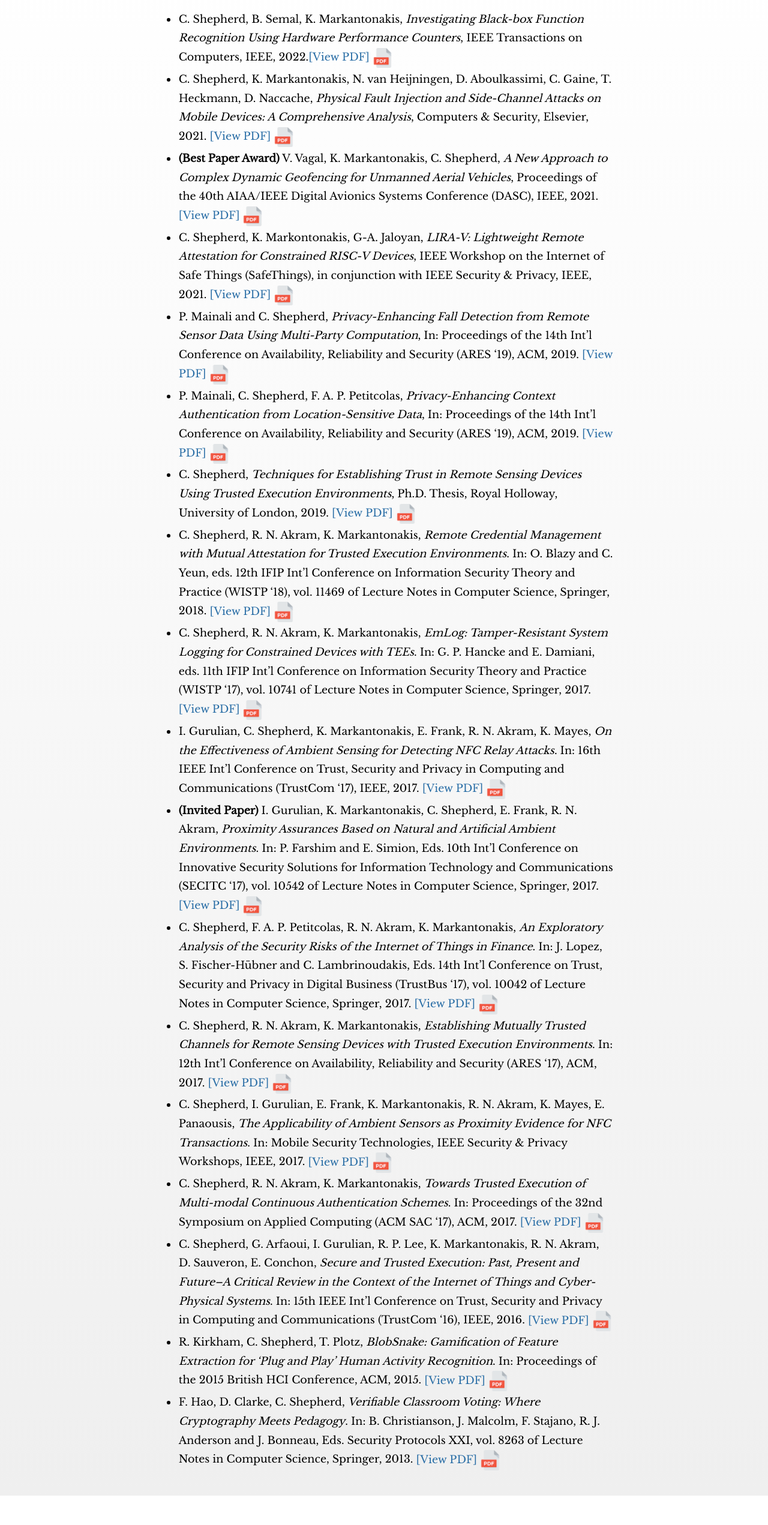
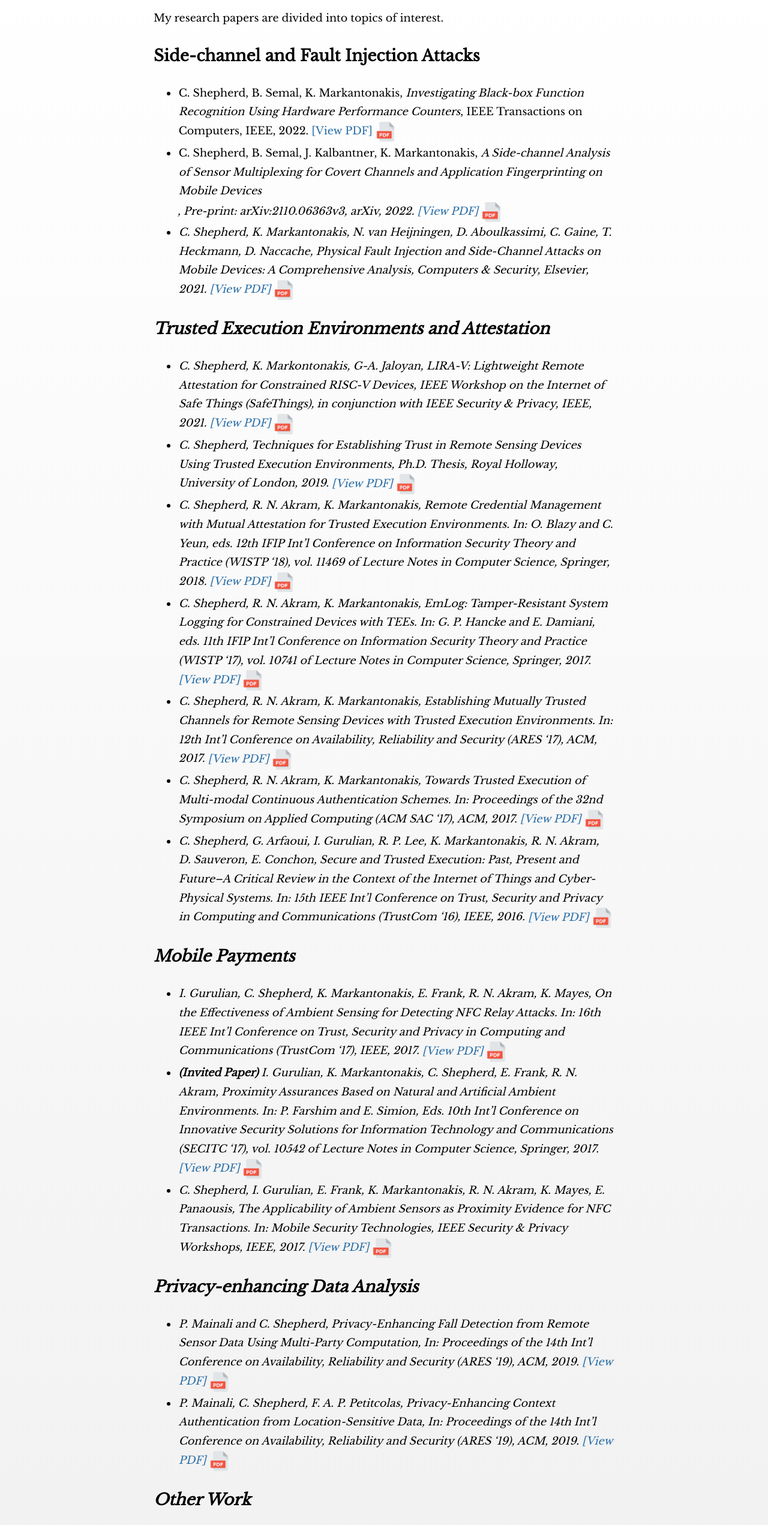
Before and after one commit to cgshep/carltonshepherd.github.io, a plain HTML site: page publications.html in a window 1280 px wide. Shown: the part 96-2638 px from the top of the page at 60% size. Before the commit the page ends 2589 px from the top, so only its background shows below. Drawn offline with nearby package versions, Linux system fonts and the light colour scheme.

Commit message:
Update publications

```diff
--- a/publications.html
+++ b/publications.html
@@ -12,45 +12,69 @@
   <body>
     <div id="container">
       <h1>Publications</h1>
+      <p>My research papers are divided into topics of interest.</p>
 
+      <h2>Side-channel and Fault Injection Attacks</h2>
       <ul>
-	<li>C. Shepherd, B. Semal, K. Markantonakis, <em>Investigating Black-box Function Recognition Using Hardware Performance Counters</em>, IEEE Transactions on Computers, IEEE, 2022.<a href="./papers/Shepherd_Investigating_Black-box_Function_Recognition_HPCs.pdf">[View PDF] <img class="pdf" src="./images/pdf.png"/></a></li>
+	<li>C. Shepherd, B. Semal, K. Markantonakis, <em>Investigating Black-box Function Recognition Using Hardware Performance Counters</em>, IEEE Transactions on Computers, IEEE, 2022. <a href="./papers/Shepherd_Investigating_Black-box_Function_Recognition_HPCs.pdf">[View PDF] <img class="pdf" src="./images/pdf.png"/></a></li>
+	<li>C. Shepherd, B. Semal, J. Kalbantner, K. Markantonakis, <em>A Side-channel Analysis of Sensor Multiplexing for Covert Channels and Application Fingerprinting on Mobile Devices</li>, Pre-print: arXiv:2110.06363v3, arXiv, 2022. <a href="./papers/shepherd_side_channel_sensor_multiplexing.pdf">[View PDF] <img class="pdf" src="./images/pdf.png"/></a></li>
+<li>C. Shepherd, K. Markantonakis, N. van Heijningen, D. Aboulkassimi, C. Gaine, T. Heckmann, D. Naccache, <em>Physical Fault Injection and Side-Channel Attacks on Mobile Devices: A Comprehensive Analysis</em>, Computers &amp; Security, Elsevier, 2021.  <a href="./papers/Physical_Fault_Injection_and_Side_Channel_Attacks_on_Mobile_Devices.pdf">[View PDF] <img class="pdf" src="./images/pdf.png"/></a></li>
+</ul>
 
-  <li>C. Shepherd, K. Markantonakis, N. van Heijningen, D. Aboulkassimi, C. Gaine, T. Heckmann, D. Naccache, <em>Physical Fault Injection and Side-Channel Attacks on Mobile Devices: A Comprehensive Analysis</em>, Computers &amp; Security, Elsevier, 2021.  <a href="./papers/Physical_Fault_Injection_and_Side_Channel_Attacks_on_Mobile_Devices.pdf">[View PDF] <img class="pdf" src="./images/pdf.png"/></a></li>
 
-  <li><strong>(Best Paper Award)</strong> V. Vagal, K. Markantonakis, C. Shepherd, <em>A New Approach to Complex Dynamic Geofencing for Unmanned Aerial Vehicles</em>, Proceedings of the 40th AIAA/IEEE Digital Avionics Systems Conference (DASC), IEEE, 2021. <a href="./papers/a_new_approach_uav_complex_dynamic_geofencing.pdf">[View PDF] <img class="pdf" src="./images/pdf.png"/></a></li>
 
+
+<h2>Trusted Execution Environments and Attestation</h2>
+<ul>
   <li>C. Shepherd, K. Markontonakis, G-A. Jaloyan, <em>LIRA-V: Lightweight Remote Attestation for Constrained RISC-V Devices</em>, IEEE Workshop on the Internet of Safe Things (SafeThings), in conjunction with IEEE Security &amp; Privacy, IEEE, 2021. <a href="./papers/CS_Lightweight_Remote_Attestation_for_RISC_V.pdf">[View PDF] <img class="pdf" src="./images/pdf.png"/></a></li>
-
-  <li>P. Mainali and C. Shepherd, <em>Privacy-Enhancing Fall Detection from Remote Sensor Data Using Multi-Party Computation</em>, In: Proceedings of the 14th Int&#8217;l Conference on Availability, Reliability and Security (ARES &#8216;19), ACM, 2019. <a href="./papers/fall_detection_mpc.pdf">[View PDF] <img class="pdf" src="./images/pdf.png"/></a></li>
-
-  <li>P. Mainali, C. Shepherd, F. A. P. Petitcolas, <em>Privacy-Enhancing Context Authentication from Location-Sensitive Data</em>, In: Proceedings of the 14th Int&#8217;l Conference on Availability, Reliability and Security (ARES &#8216;19), ACM, 2019. <a href="./papers/contextual_authentication.pdf">[View PDF] <img class="pdf" src="./images/pdf.png"/></a></li>
-
   <li>C. Shepherd, <em>Techniques for Establishing Trust in Remote Sensing Devices Using Trusted Execution Environments</em>, Ph.D. Thesis, Royal Holloway, University of London, 2019. <a href="./papers/2019shepherdcphd_final.pdf">[View PDF] <img class="pdf" src="./images/pdf.png"/></a></li>
-
   <li>C. Shepherd, R. N. Akram, K. Markantonakis, <em>Remote Credential Management with Mutual Attestation for Trusted Execution Environments</em>. In: O. Blazy and C. Yeun, eds. 12th IFIP Int&#8217;l Conference on Information Security Theory and Practice (WISTP &#8216;18), vol. 11469 of Lecture Notes in Computer Science, Springer, 2018. <a href="./papers/credential_management_tees.pdf">[View PDF] <img class="pdf" src="./images/pdf.png"/></a></li>
 
   <li>C. Shepherd, R. N. Akram, K. Markantonakis, <em>EmLog: Tamper-Resistant System Logging for Constrained Devices with TEEs</em>. In: G. P. Hancke and E. Damiani, eds. 11th IFIP Int&#8217;l Conference on Information Security Theory and Practice (WISTP &#8216;17), vol. 10741 of Lecture Notes in Computer Science, Springer, 2017. <a href="./papers/emlog.pdf">[View PDF] <img class="pdf" src="./images/pdf.png"/></a></li>
 
+<li>C. Shepherd, R. N. Akram, K. Markantonakis, <em>Establishing Mutually Trusted Channels for Remote Sensing Devices with Trusted Execution Environments</em>. In: 12th Int&#8217;l Conference on Availability, Reliability and Security (ARES &#8216;17), ACM, 2017. <a href="./papers/mutually_trusted_channels.pdf">[View PDF] <img class="pdf" src="./images/pdf.png"/></a></li>
+
+
+  <li>C. Shepherd, R. N. Akram, K. Markantonakis, <em>Towards Trusted Execution of Multi-modal Continuous Authentication Schemes</em>. In: Proceedings of the 32nd Symposium on Applied Computing (ACM SAC &#8216;17), ACM, 2017.  <a href="./papers/towards_trusted_ca.pdf">[View PDF] <img class="pdf" src="./images/pdf.png"/></a></li>
+
+  <li>C. Shepherd, G. Arfaoui, I. Gurulian, R. P. Lee, K. Markantonakis, R. N. Akram, D. Sauveron, E. Conchon, <em>Secure and Trusted Execution: Past, Present and Future–A Critical Review in the Context of the Internet of Things and Cyber-Physical Systems</em>. In: 15th IEEE Int&#8217;l Conference on Trust, Security and Privacy in Computing and Communications (TrustCom &#8216;16), IEEE, 2016.  <a href="./papers/secure_and_trusted_execution.pdf">[View PDF] <img class="pdf" src="./images/pdf.png"/></a></li>
+</ul>
+
+  <h2>Mobile Payments</h2>
+  <ul>
   <li>I. Gurulian, C. Shepherd, K. Markantonakis, E. Frank, R. N. Akram, K. Mayes, <em>On the Effectiveness of Ambient Sensing for Detecting NFC Relay Attacks</em>. In: 16th IEEE Int&#8217;l Conference on Trust, Security and Privacy in Computing and Communications (TrustCom &#8216;17), IEEE, 2017. <a href="./papers/on_the_effectiveness_ambient_sensing_relay_attacks.pdf">[View PDF] <img class="pdf" src="./images/pdf.png"/></a></li>
 
   <li><strong>(Invited Paper)</strong> I. Gurulian, K. Markantonakis, C. Shepherd, E. Frank, R. N. Akram, <em>Proximity Assurances Based on Natural and Artificial Ambient Environments</em>.
   In: P. Farshim and E. Simion, Eds. 10th Int&#8217;l Conference on Innovative Security Solutions for Information Technology and Communications (SECITC &#8216;17), vol. 10542 of Lecture Notes in Computer Science, Springer, 2017. <a href="./papers/proximity_assurances_nfc.pdf">[View PDF] <img class="pdf" src="./images/pdf.png"/></a></li>
 
+  <li>C. Shepherd, I. Gurulian, E. Frank, K. Markantonakis, R. N. Akram, K. Mayes, E. Panaousis, <em>The Applicability of Ambient Sensors as Proximity Evidence for NFC Transactions</em>. In: Mobile Security Technologies, IEEE Security &amp; Privacy Workshops, IEEE, 2017. <a href="./papers/applicability_ambient_sensing_proximity_detection.pdf">[View PDF] <img class="pdf" src="./images/pdf.png"/></a></li>
+  </ul>
+
+
+  <h2>Privacy-enhancing Data Analysis</h2>
+
+<ul>
+
+  <li>P. Mainali and C. Shepherd, <em>Privacy-Enhancing Fall Detection from Remote Sensor Data Using Multi-Party Computation</em>, In: Proceedings of the 14th Int&#8217;l Conference on Availability, Reliability and Security (ARES &#8216;19), ACM, 2019. <a href="./papers/fall_detection_mpc.pdf">[View PDF] <img class="pdf" src="./images/pdf.png"/></a></li>
+
+<li>P. Mainali, C. Shepherd, F. A. P. Petitcolas, <em>Privacy-Enhancing Context Authentication from Location-Sensitive Data</em>, In: Proceedings of the 14th Int&#8217;l Conference on Availability, Reliability and Security (ARES &#8216;19), ACM, 2019. <a href="./papers/contextual_authentication.pdf">[View PDF] <img class="pdf" src="./images/pdf.png"/></a></li>
+</ul>
+
+  <h2>Other Work</h2>
+  <ul>
+  <li><strong>(Best Paper Award)</strong> V. Vagal, K. Markantonakis, C. Shepherd, <em>A New Approach to Complex Dynamic Geofencing for Unmanned Aerial Vehicles</em>, Proceedings of the 40th AIAA/IEEE Digital Avionics Systems Conference (DASC), IEEE, 2021. <a href="./papers/a_new_approach_uav_complex_dynamic_geofencing.pdf">[View PDF] <img class="pdf" src="./images/pdf.png"/></a></li>
   <li>C. Shepherd, F. A. P. Petitcolas, R. N. Akram, K. Markantonakis, <em>An Exploratory Analysis of the Security Risks of the Internet of Things in Finance</em>. In: J. Lopez, S. Fischer-Hübner and C. Lambrinoudakis, Eds. 14th Int&#8217;l Conference on Trust, Security and Privacy in Digital Business (TrustBus &#8216;17), vol. 10042 of Lecture Notes in Computer Science, Springer, 2017. <a href="./papers/risk_iot_finance.pdf">[View PDF] <img class="pdf" src="./images/pdf.png"/></a></li>
-
-  <li>C. Shepherd, R. N. Akram, K. Markantonakis, <em>Establishing Mutually Trusted Channels for Remote Sensing Devices with Trusted Execution Environments</em>. In: 12th Int&#8217;l Conference on Availability, Reliability and Security (ARES &#8216;17), ACM, 2017. <a href="./papers/mutually_trusted_channels.pdf">[View PDF] <img class="pdf" src="./images/pdf.png"/></a></li>
-
-  <li>C. Shepherd, I. Gurulian, E. Frank, K. Markantonakis, R. N. Akram, K. Mayes, E. Panaousis, <em>The Applicability of Ambient Sensors as Proximity Evidence for NFC Transactions</em>. In: Mobile Security Technologies, IEEE Security &amp; Privacy Workshops, IEEE, 2017. <a href="./papers/applicability_ambient_sensing_proximity_detection.pdf">[View PDF] <img class="pdf" src="./images/pdf.png"/></a></li>
-
-  <li>C. Shepherd, R. N. Akram, K. Markantonakis, <em>Towards Trusted Execution of Multi-modal Continuous Authentication Schemes</em>. In: Proceedings of the 32nd Symposium on Applied Computing (ACM SAC &#8216;17), ACM, 2017.  <a href="./papers/towards_trusted_ca.pdf">[View PDF] <img class="pdf" src="./images/pdf.png"/></a></li>
-
-  <li>C. Shepherd, G. Arfaoui, I. Gurulian, R. P. Lee, K. Markantonakis, R. N. Akram, D. Sauveron, E. Conchon, <em>Secure and Trusted Execution: Past, Present and Future–A Critical Review in the Context of the Internet of Things and Cyber-Physical Systems</em>. In: 15th IEEE Int&#8217;l Conference on Trust, Security and Privacy in Computing and Communications (TrustCom &#8216;16), IEEE, 2016.  <a href="./papers/secure_and_trusted_execution.pdf">[View PDF] <img class="pdf" src="./images/pdf.png"/></a></li>
 
   <li>R. Kirkham, C. Shepherd, T. Plotz, <em>BlobSnake: Gamification of Feature Extraction for &#8216;Plug and Play&#8217; Human Activity Recognition</em>. In: Proceedings of the 2015 British HCI Conference, ACM, 2015. <a href="./papers/blobsnake.pdf">[View PDF] <img class="pdf" src="./images/pdf.png"/></a></li>
 
   <li>F. Hao, D. Clarke, C. Shepherd, <em>Verifiable Classroom Voting: Where Cryptography Meets Pedagogy</em>. In: B. Christianson, J. Malcolm, F. Stajano, R. J. Anderson and J. Bonneau, Eds. Security Protocols XXI, vol. 8263 of Lecture Notes in Computer Science, Springer, 2013. <a href="./papers/classroom_voting.pdf">[View PDF] <img class="pdf" src="./images/pdf.png"/></a></li>
-</ul>
+  </ul>
+
+
+
+
+
+
     </div>
   </body>
 </html>
```
Also changed, not shown: 1 other file.
